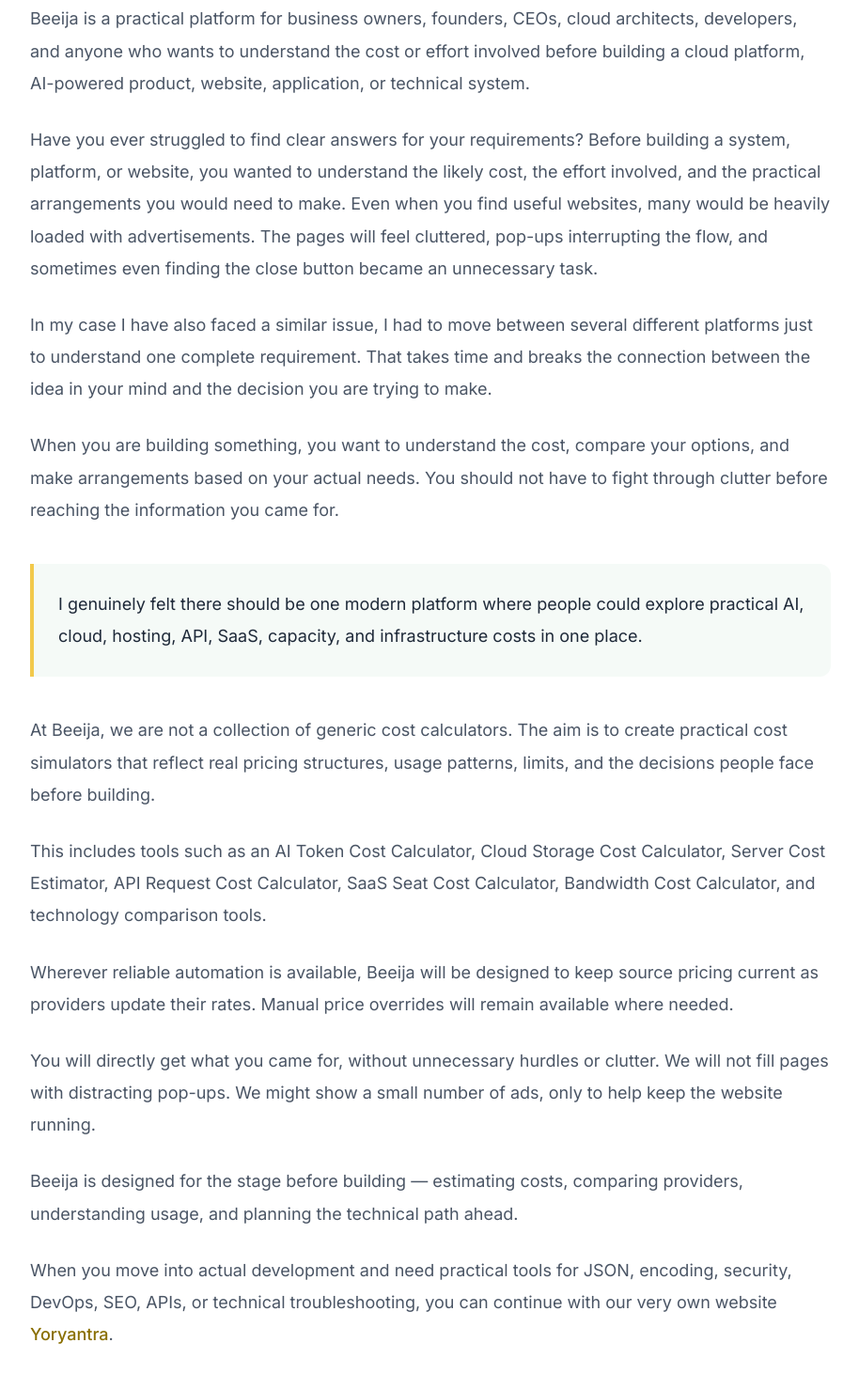
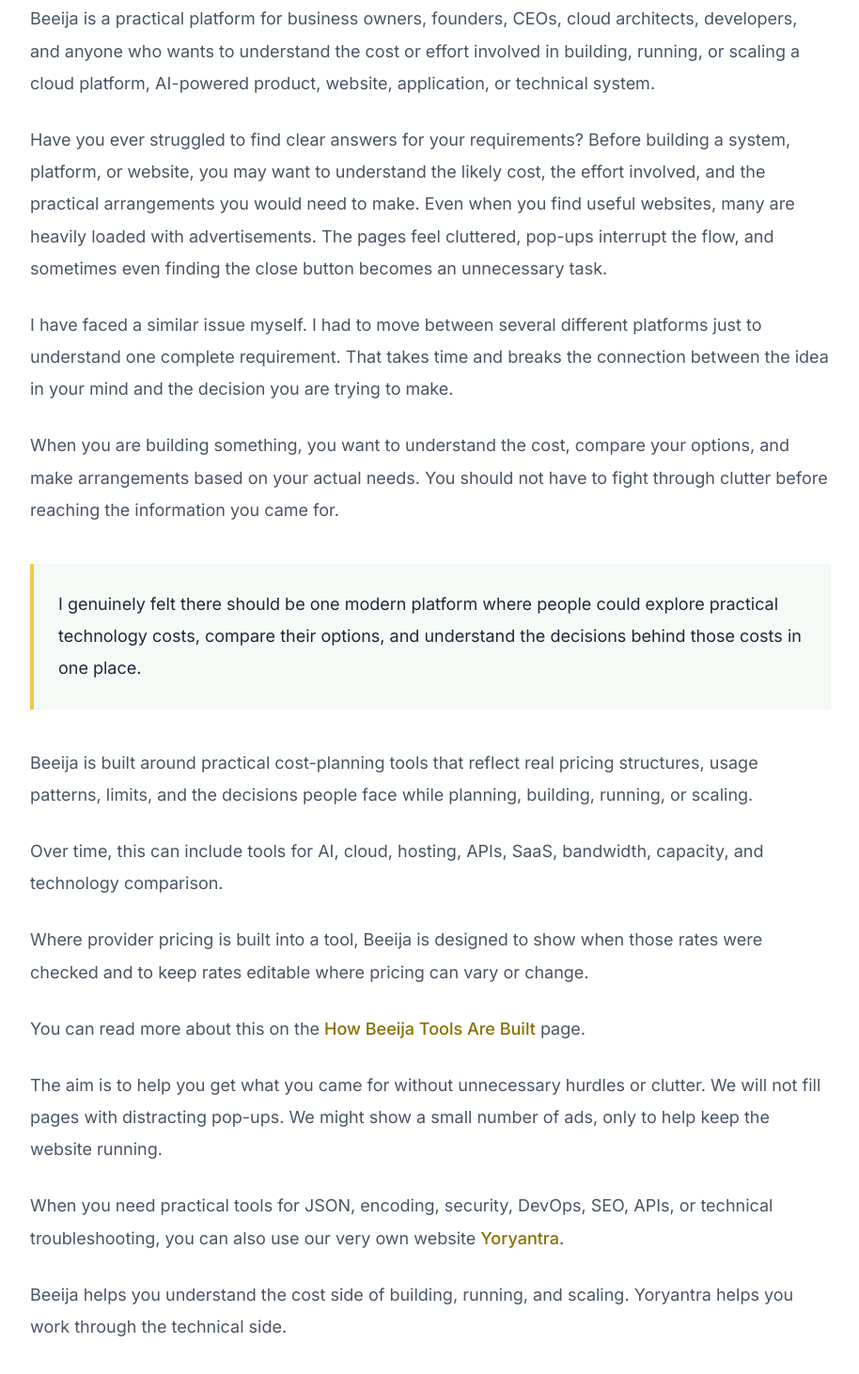
Before and after one commit to vaarunsonawwane-ops/beeija, a Next.js app: page /about in a window 1280 px wide. Shown: the part 260-1722 px from the top of the page at 94% size, without its empty margins (182-1096 px from the left). Built offline with nearby package versions, Linux system fonts and the light colour scheme.

Commit message:
About page content updated

```diff
--- a/app/about/page.tsx
+++ b/app/about/page.tsx
@@ -4,10 +4,26 @@ export const metadata = {
   title: "About",
 
   description:
-    "Learn about Beeija, a practical platform for AI, cloud, hosting, API, SaaS, capacity, and infrastructure cost planning.",
+    "Learn about Beeija, why it was created, and the thinking behind its practical cost-planning tools.",
 
   alternates: {
     canonical: "https://beeija.com/about",
+  },
+
+  openGraph: {
+    title: "About Beeija",
+    description:
+      "Learn about Beeija, why it was created, and the thinking behind its practical cost-planning tools.",
+    url: "https://beeija.com/about",
+    siteName: "Beeija",
+    type: "website",
+  },
+
+  twitter: {
+    card: "summary_large_image",
+    title: "About Beeija",
+    description:
+      "Learn about Beeija, why it was created, and the thinking behind its practical cost-planning tools.",
   },
 };
 
@@ -21,27 +37,27 @@ export default function AboutPage() {
 
         <div className="text-[17px] leading-[1.9] text-gray-600 md:text-[18px] [&>p]:mb-[26px]">
           <p>
-            Beeija is a practical platform for business owners, founders, CEOs,
-            cloud architects, developers, and anyone who wants to understand
-            the cost or effort involved before building a cloud platform,
+            Beeija is a practical platform for business owners, founders, CEOs, cloud
+            architects, developers, and anyone who wants to understand the cost or
+            effort involved in building, running, or scaling a cloud platform,
             AI-powered product, website, application, or technical system.
           </p>
 
           <p>
             Have you ever struggled to find clear answers for your requirements?
-            Before building a system, platform, or website, you wanted to
+            Before building a system, platform, or website, you may want to
 			understand the likely cost, the effort involved, and the practical
             arrangements you would need to make. Even when you find useful
-            websites, many would be heavily loaded with advertisements. The
-            pages will feel cluttered, pop-ups interrupting the flow, and
-            sometimes even finding the close button became an unnecessary task.
+            websites, many are heavily loaded with advertisements. The
+            pages feel cluttered, pop-ups interrupt the flow, and sometimes
+            even finding the close button becomes an unnecessary task.
           </p>
 
           <p>
-            In my case I have also faced a similar issue, I had to move
-            between several different platforms just to understand one complete
-            requirement. That takes time and breaks the connection between the
-            idea in your mind and the decision you are trying to make.
+            I have faced a similar issue myself. I had to move between several
+            different platforms just to understand one complete requirement.
+            That takes time and breaks the connection between the idea in your
+			mind and the decision you are trying to make.
           </p>
 
           <p>
@@ -51,50 +67,52 @@ export default function AboutPage() {
             the information you came for.
           </p>
 
-          <div className="my-[40px] rounded-r-xl border-l-4 border-[#F2C94C] bg-[#F5FAF7] p-[26px]">
+          <div className="my-[40px] rounded-none border-l-4 border-[#F2C94C] bg-[#F5FAF7] p-[26px]">
             <p className="text-gray-800">
               I genuinely felt there should be one modern platform where people
-              could explore practical AI, cloud, hosting, API, SaaS, capacity,
-              and infrastructure costs in one place.
+              could explore practical technology costs, compare their options,
+              and understand the decisions behind those costs in one place.
             </p>
           </div>
 
           <p>
-            At Beeija, we are not a collection of generic cost calculators. The
-            aim is to create practical cost simulators that reflect real pricing
-            structures, usage patterns, limits, and the decisions people face
-            before building.
+            Beeija is built around practical cost-planning tools that reflect real pricing
+            structures, usage patterns, limits, and the decisions people face while
+            planning, building, running, or scaling.
           </p>
 
           <p>
-            This includes tools such as an AI Token Cost Calculator, Cloud
-            Storage Cost Calculator, Server Cost Estimator, API Request Cost
-            Calculator, SaaS Seat Cost Calculator, Bandwidth Cost Calculator,
-            and technology comparison tools.
+            Over time, this can include tools for AI, cloud, hosting, APIs, SaaS,
+            bandwidth, capacity, and technology comparison.
           </p>
 
           <p>
-            Wherever reliable automation is available, Beeija will be designed
-            to keep source pricing current as providers update their rates.
-            Manual price overrides will remain available where needed.
+            Where provider pricing is built into a tool, Beeija is designed to show when
+            those rates were checked and to keep rates editable where pricing can vary
+            or change.
           </p>
 
 			<p>
-            You will directly get what you came for, without unnecessary
+			  You can read more about this on the{" "}
+			  <Link
+				href="/how-beeija-tools-are-built"
+				className="font-medium text-[var(--yellow-dark)] transition-colors duration-200"
+			  >
+				How Beeija Tools Are Built
+			  </Link>{" "}
+			  page.
+			</p>
+
+
+          <p>
+            The aim is to help you get what you came for without unnecessary
             hurdles or clutter. We will not fill pages with distracting
             pop-ups. We might show a small number of ads, only to help keep the website running.
           </p>
 
 			<p>
-            Beeija is designed for the stage before building — estimating
-            costs, comparing providers, understanding usage, and planning the
-            technical path ahead.
-          </p>
-
-          <p>
-            When you move into actual development and need practical tools for
-            JSON, encoding, security, DevOps, SEO, APIs, or technical
-            troubleshooting, you can continue with our very own website{" "}
+			  When you need practical tools for JSON, encoding, security, DevOps, SEO,
+			  APIs, or technical troubleshooting, you can also use our very own website{" "}
 			  <a
 				href="https://yoryantra.com"
 				target="_blank"
@@ -107,8 +125,8 @@ export default function AboutPage() {
 			</p>
 
 			<p>
-            Beeija helps you plan before you build. Yoryantra helps you while
-            you build.
+			  Beeija helps you understand the cost side of building, running, and scaling.
+			  Yoryantra helps you work through the technical side.
 			</p>
 
           <p>
@@ -138,7 +156,7 @@ export default function AboutPage() {
             is a spelling variation inspired by that word.
           </p>
 
-          <div className="my-[40px] rounded-r-xl border-l-4 border-[#F2C94C] bg-[#F5FAF7] p-[26px]">
+          <div className="my-[40px] rounded-none border-l-4 border-[#F2C94C] bg-[#F5FAF7] p-[26px]">
             <p className="text-gray-800">
               Beeija — Seed today. Better outcomes tomorrow.
             </p>
```
Lines whose indentation alone changed are shown as unchanged.
